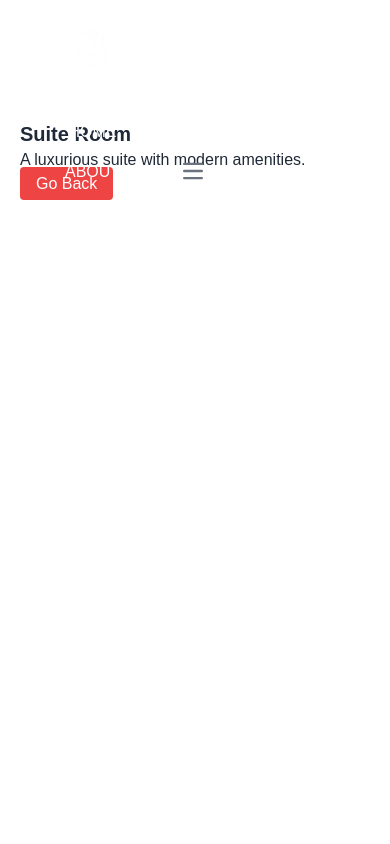
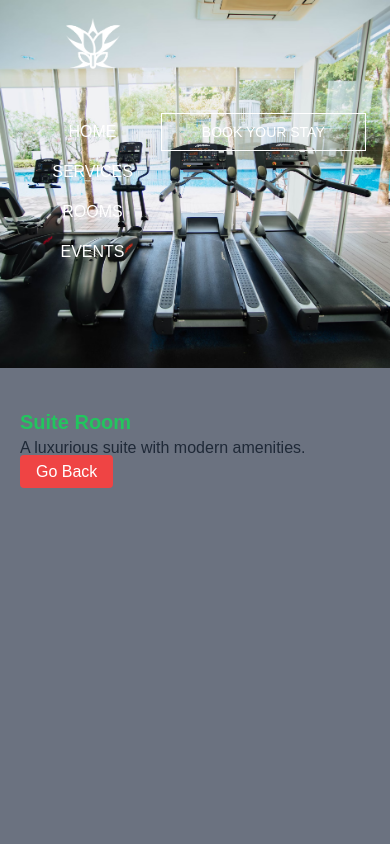
Before and after one commit to jamesasugan/resortreservation, a PHP site: page /src/php/parts/room_info.php?room=suite in a window 390 px wide. Run offline with PHP 8.4, Linux system fonts and the light colour scheme; some libraries are stand-ins or nearby versions; some web fonts are replaced.

Commit message:
fixed paths and added paddings

```diff
--- a/src/css/output.css
+++ b/src/css/output.css
@@ -2530,8 +2530,16 @@ details.collapse summary::-webkit-details-marker {
   top: 0px;
 }
 
+.left-0 {
+  left: 0px;
+}
+
 .z-50 {
   z-index: 50;
+}
+
+.z-0 {
+  z-index: 0;
 }
 
 .mx-auto {
@@ -2561,6 +2569,10 @@ details.collapse summary::-webkit-details-marker {
   margin-top: 2.5rem;
 }
 
+.mt-20 {
+  margin-top: 5rem;
+}
+
 .mt-3 {
   margin-top: 0.75rem;
 }
@@ -2573,8 +2585,12 @@ details.collapse summary::-webkit-details-marker {
   margin-top: 1.25rem;
 }
 
-.mt-20 {
-  margin-top: 5rem;
+.mt-16 {
+  margin-top: 4rem;
+}
+
+.mt-14 {
+  margin-top: 3.5rem;
 }
 
 .block {
@@ -2699,10 +2715,6 @@ details.collapse summary::-webkit-details-marker {
 
 .w-full {
   width: 100%;
-}
-
-.max-w-\[1600px\] {
-  max-width: 1600px;
 }
 
 .max-w-\[1800px\] {
@@ -2864,6 +2876,16 @@ details.collapse summary::-webkit-details-marker {
   background-color: rgb(234 179 8 / var(--tw-bg-opacity, 1));
 }
 
+.bg-black {
+  --tw-bg-opacity: 1;
+  background-color: rgb(0 0 0 / var(--tw-bg-opacity, 1));
+}
+
+.bg-gray-500 {
+  --tw-bg-opacity: 1;
+  background-color: rgb(107 114 128 / var(--tw-bg-opacity, 1));
+}
+
 .object-cover {
   -o-object-fit: cover;
      object-fit: cover;
@@ -2881,10 +2903,6 @@ details.collapse summary::-webkit-details-marker {
   padding: 1.25rem;
 }
 
-.p-6 {
-  padding: 1.5rem;
-}
-
 .px-0 {
   padding-left: 0px;
   padding-right: 0px;
@@ -2933,6 +2951,30 @@ details.collapse summary::-webkit-details-marker {
 .py-24 {
   padding-top: 6rem;
   padding-bottom: 6rem;
+}
+
+.pt-14 {
+  padding-top: 3.5rem;
+}
+
+.pt-20 {
+  padding-top: 5rem;
+}
+
+.pt-24 {
+  padding-top: 6rem;
+}
+
+.pt-5 {
+  padding-top: 1.25rem;
+}
+
+.pt-28 {
+  padding-top: 7rem;
+}
+
+.pt-\[23rem\] {
+  padding-top: 23rem;
 }
 
 .text-left {
--- a/src/php/includes/navbar.php
+++ b/src/php/includes/navbar.php
@@ -1,22 +1,22 @@
 <nav class="z-50 fixed w-full top-0 start-0 nav-transition">
   <div class="flex flex-wrap items-center justify-center sm:justify-between mx-auto p-4 w-full max-w-[1920px]">
     <div class="flex items-center flex-col sm:flex-row gap-2 sm:gap-10 justify-center">
-      <a href="#home" class="flex items-center space-x-3 rtl:space-x-reverse">
-        <img src="src/img/logo2.png" class="h-14" alt="Logo">
+      <a href="<?php echo BASE_URL; ?>" class="flex items-center space-x-3 rtl:space-x-reverse">
+        <img src="<?php echo BASE_URL; ?>src/img/logo2.png" class="h-14" alt="Logo">
         <!-- <span class="self-center text-2xl font-semibold whitespace-nowrap text-white">Resort</span> -->
       </a>
       <ul class="flex flex-col p-4 md:p-0 mt-4 font-medium text-white rounded-lg  md:space-x-8 rtl:space-x-reverse md:flex-row md:mt-0 md:border-0 uppercase text-center">
           <li>
-            <a href="#" class="block py-2 px-3 rounded md:p-0 hover:text-gray-300 transition duration-200">Home</a>
+            <a href="<?php echo BASE_URL; ?>#home" class="block py-2 px-3 rounded md:p-0 hover:text-gray-300 transition duration-200">Home</a>
           </li>
           <li>
-            <a href="#" class="block py-2 px-3 rounded md:p-0 hover:text-gray-300 transition duration-200">About</a>
+            <a href="<?php echo BASE_URL; ?>#services" class="block py-2 px-3 rounded md:p-0 hover:text-gray-300 transition duration-200">Services</a>
           </li>
           <li>
-            <a href="#services" class="block py-2 px-3 rounded md:p-0 hover:text-gray-300 transition duration-200">Services</a>
+            <a href="<?php echo BASE_URL; ?>#rooms" class="block py-2 px-3 rounded md:p-0 hover:text-gray-300 transition duration-200">Rooms</a>
           </li>
           <li>
-            <a href="#" class="block py-2 px-3 rounded md:p-0 hover:text-gray-300 transition duration-200">Contact</a>
+            <a href="<?php echo BASE_URL; ?>#events" class="block py-2 px-3 rounded md:p-0 hover:text-gray-300 transition duration-200">Events</a>
           </li>
       </ul>
     </div>
--- a/src/php/parts/room_info.php
+++ b/src/php/parts/room_info.php
@@ -33,27 +33,33 @@ $roomDescription = $roomDetails[$room]['description'];
     <title><?php echo $roomTitle; ?> - Resort Reservation</title>
 
     <!-- css -->
-    <link rel="stylesheet" href="<?php echo BASE_URL; ?>css/style.css">
-    <link rel="stylesheet" href="<?php echo BASE_URL; ?>css/output.css">
-    <link rel="stylesheet" href="<?php echo BASE_URL; ?>css/swiper/swiper-bundle.min.css"/>
+    <link rel="stylesheet" href="<?php echo BASE_URL; ?>src/css/style.css">
+    <link rel="stylesheet" href="<?php echo BASE_URL; ?>src/css/output.css">
+    <link rel="stylesheet" href="<?php echo BASE_URL; ?>src/css/swiper/swiper-bundle.min.css"/>
 
     <script src="https://kit.fontawesome.com/70df29d299.js" crossorigin="anonymous"></script>
-    <script defer src="<?php echo BASE_URL; ?>jquery/dist/jquery.min.js"></script>
-    <script src="<?php echo BASE_URL; ?>js/swiper/swiper-bundle.min.js"></script>
+    <script defer src="<?php echo BASE_URL; ?>src/jquery/dist/jquery.min.js"></script>
+    <script src="<?php echo BASE_URL; ?>src/js/swiper/swiper-bundle.min.js"></script>
 </head>
 <body>
 
     <?php include '../includes/navbar.php'; ?>
 
-    <section id="room-info" class="w-full h-full bg-white mt-20">
-        <div class="w-full h-full max-w-[1800px] mx-auto px-5 sm:px-10 py-10">
-            <h2 class="text-xl font-bold"><?php echo $roomTitle; ?></h2>
+    <section id="room-info" class="relative w-full min-h-screen bg-gray-500 pt-[23rem]">
+        <img src="../../img/event1.avif" alt="" class="absolute w-full h-[23rem] object-cover top-0 left-0 z-0"/>
+
+        <div class="relative w-full max-w-[1800px] mx-auto px-5 sm:px-10 py-10">
+            <h2 class="text-xl font-bold text-green-500"><?php echo $roomTitle; ?></h2>
             <p><?php echo $roomDescription; ?></p>
-            <a href="<?php echo $_SERVER['HTTP_REFERER'] ?? BASE_URL . '../index.php'; ?>" class="mt-4 bg-red-500 text-white px-4 py-2 rounded">Go Back</a>
+            <a href="<?php echo BASE_URL; ?>#rooms" class="mt-4 bg-red-500 text-white px-4 py-2 rounded">
+                Go Back
+            </a>
         </div>
     </section>
 
-    <script src="<?php echo BASE_URL; ?>js/script.js"></script>
+
+
+    <script src="<?php echo BASE_URL; ?>src/js/script.js"></script>
     <script type="module" src="https://unpkg.com/ionicons@7.1.0/dist/ionicons/ionicons.esm.js"></script>
     <script nomodule src="https://unpkg.com/ionicons@7.1.0/dist/ionicons/ionicons.js"></script>
 
--- a/src/php/sections/events.php
+++ b/src/php/sections/events.php
@@ -3,7 +3,7 @@
     $events = $data['events'];
 ?>
 
-<section class="w-full bg-white text-black h-full py-24">
+<section id="events" class="w-full bg-white text-black h-full pt-28">
     <div class="w-full max-w-[1800px] mx-auto px-5 sm:px-10">
         <p class="text-[1.5rem] uppercase text-end px-5">Discover</p>
         <h1 class="text-4xl sm:text-5xl md:text-6xl font-bold text-end px-5 uppercase">Our Events</h1>
--- a/src/php/sections/rooms.php
+++ b/src/php/sections/rooms.php
@@ -9,7 +9,7 @@
 }
 </style>
 
-<section id="rooms" class="w-full h-full bg-white text-black">
+<section id="rooms" class="w-full h-full bg-white text-black pt-28">
     <div class="max-w-[1800px] mx-auto px-5 sm:px-10">
         <p class="text-[1.5rem] uppercase">Explore</p>
         <h1 class="text-3xl sm:text-5xl md:text-6xl font-bold text-left uppercase">Our Rooms</h1>
--- a/src/php/sections/services.php
+++ b/src/php/sections/services.php
@@ -4,7 +4,7 @@
 ?>
 
 <section id="services" class="w-full bg-white py-20 text-black">
-    <div class="w-full max-w-screen-2xl mx-auto px-5">
+    <div class="w-full max-w-screen-2xl mx-auto px-5 mt-14">
         <h1 class="text-lg font-semibold text-center uppercase text-yellow-600">Private island and Spa </h1>
         <p class="text-center text-[2.5rem] my-5 px-10 italictext text-[#50B5C1]">Your Starry Escape Awaits</p>
 
```
Also changed, not shown: src/js/script.js (line endings or trailing spaces).
